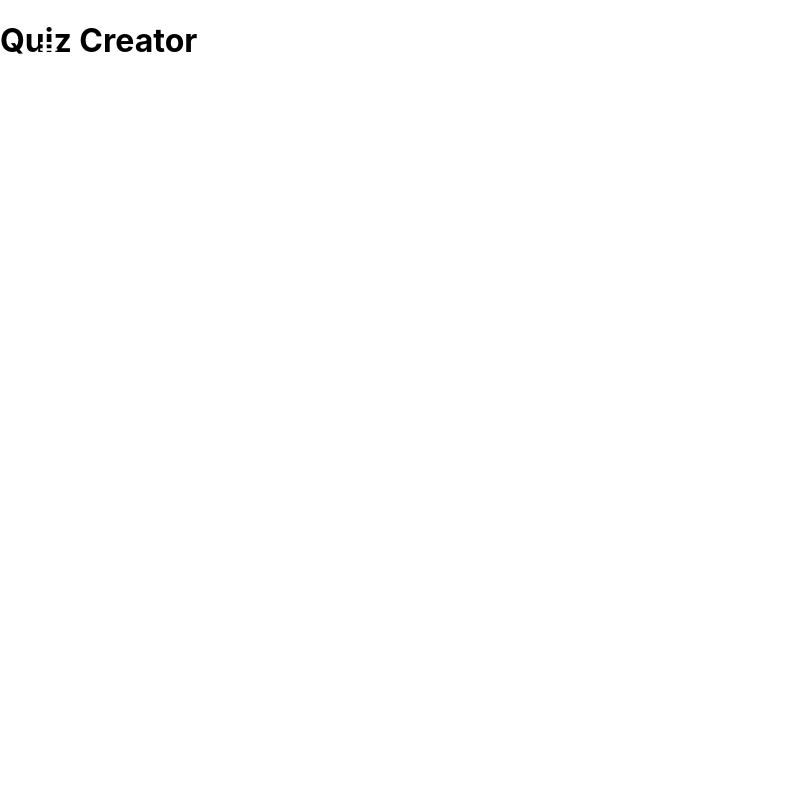
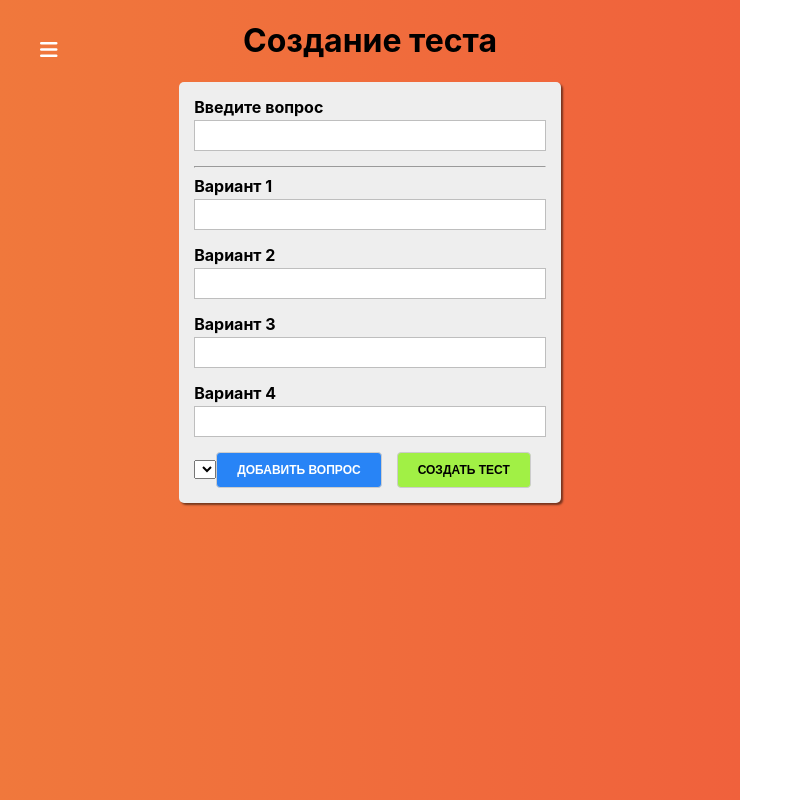
Before and after one commit to DanyloVelizhanskyi/react-quiz-app, a React app: page /quiz-creator in a window 1280 px wide. Shown: the whole page, without its empty margins (0-802 px from the left). Built offline with nearby package versions, Linux system fonts and the light colour scheme.

Commit message:
starting with quiz-creator

```diff
--- a/src/containers/QuizCreator/QuizCreator.js
+++ b/src/containers/QuizCreator/QuizCreator.js
@@ -1,11 +1,103 @@
-import React, {Component} from 'react'
+import React, { Component } from 'react'
+import classes from './QuizCreator.module.css'
+import Button from '../../components/UI/Button/Button'
+import Input from '../../components/UI/Input/Input'
+import { createControl } from '../../form/formFramework'
+import Auxiliary from '../../hoc/Auxiliary/Auxiliary'
+
+function createOptionControl(number) {
+    return createControl({
+        label: `Вариант ${number}`,
+        errorMessage: 'Значение не может быть пустым',
+        id: number
+    }, { required: true })
+}
+
+function createFormControls() {
+    return {
+        quiestion: createControl({
+            label: 'Введите вопрос',
+            errorMessage: 'Вопрос не может быть пустым'
+        }, { required: true }),
+        option1: createOptionControl(1),
+        option2: createOptionControl(2),
+        option3: createOptionControl(3),
+        option4: createOptionControl(4)
+    }
+}
 
 export default class QuizCreator extends Component {
-    render() {
-        return (
+
+    state = {
+        quiz: [],
+        formControls: createFormControls()
+    }
+
+    submitHandler = event => {
+        event.preventDefault()
+    }
+
+    addQuestionHandler = () => {
+
+    }
+
+    createQuizHandler = () => {
+
+    }
+
+    changeHandler = (value, controlName) => {
+
+    }
+
+    renderControls() {
+        return Object.keys(this.state.formControls).map((controlName, index) => {
+            const control = this.state.formControls[controlName]
+
+            return (
+                <Auxiliary key={controlName + index}>
+                <Input
+                    label={control.label}
+                    value={control.value}
+                    valid={control.valid}
+                    shouldValidate={!!control.validation}
+                    touched={control.touched}
+                    errorMessage={control.errorMessage}
+                    onChanged={event => this.changeHandler(event.target.value, controlName)}
+                />
+                { index === 0 ? <hr /> : null }
+                </Auxiliary>
+            )
+    })
+}
+
+render() {
+    return (
+        <div className={classes.QuizCreator}>
             <div>
-                <h1>Quiz Creator</h1>
+                <h1>Создание теста</h1>
+
+                <form onSubmit={this.submitHandler}>
+
+                    {this.renderControls()}
+
+                    <select></select>
+
+                    <Button
+                        type="primary"
+                        onClick={this.addQuestionHandler}
+                    >
+                        Добавить вопрос
+                    </Button>
+
+                    <Button
+                        type="success"
+                        onClick={this.createQuizHandler}
+                    >
+                        Создать тест
+                    </Button>
+                </form>
             </div>
-        )
+        </div>
+    )
+}
     }
-}
--- a/src/containers/QuizCreator/QuizCreator.module.css
+++ b/src/containers/QuizCreator/QuizCreator.module.css
@@ -0,0 +1,25 @@
+.QuizCreator {
+    display: flex;
+    justify-content: center;
+    padding-top: 50px;
+    flex-grow: 10;
+    width: 100%;
+    background: linear-gradient(270deg, #f0613c 0%, #f0783c 100%);
+}
+
+.QuizCreator {
+    width: 100%;
+    max-width: 700px;
+    padding: 0 20px;
+}
+
+.QuizCreator h1 {
+    text-align: center;
+}
+
+.QuizCreator form {
+    background: #eee;
+    border-radius: 5px;
+    padding: 15px;
+    box-shadow: 2px 2px 2px rgba(0, 0, 0, .5);
+}
--- /dev/null
+++ b/src/form/formFramework.js
@@ -0,0 +1,9 @@
+export function createControl(config, validation) {
+    return {
+        ...config,
+        validation,
+        valid: !validation,
+        touched: false,
+        value: ''
+    }
+}
--- /dev/null
+++ b/src/hoc/Auxiliary/Auxiliary.js
@@ -0,0 +1,3 @@
+const Auxiliary = props => props.children
+
+export default Auxiliary
```
